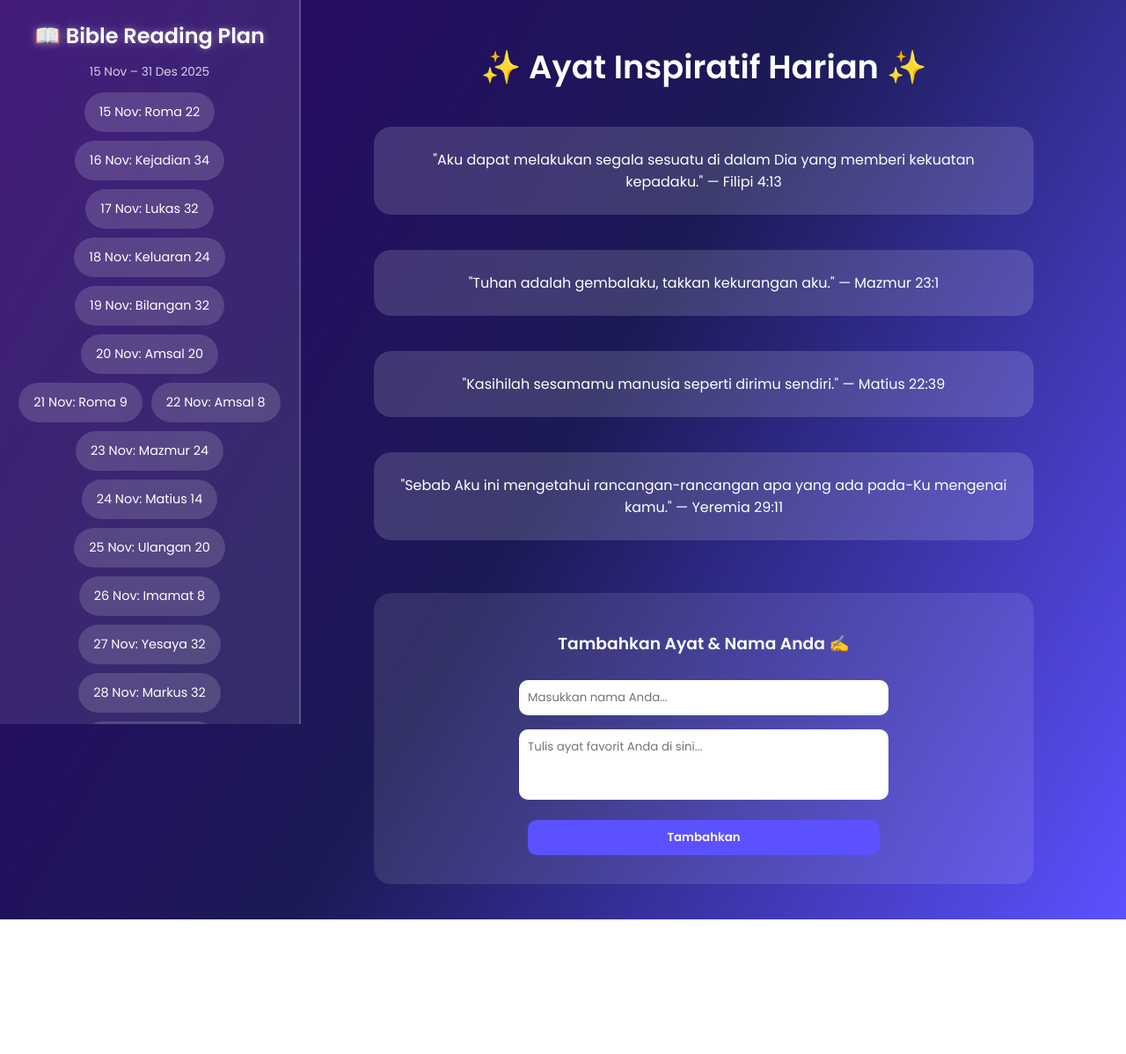
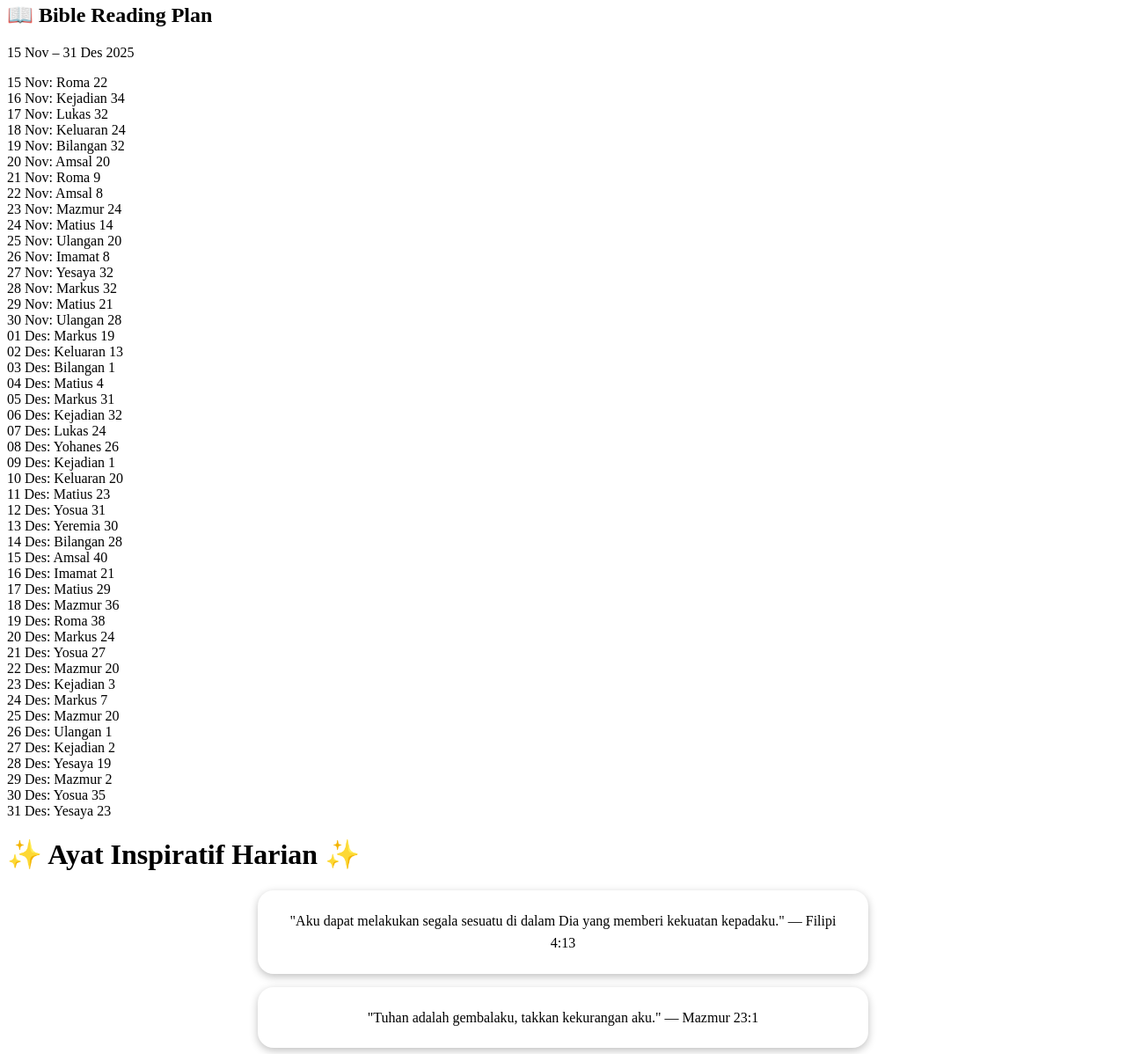
Before and after one commit to shirenkeysi97/Website, a plain HTML site: page index.html in a window 1280 px wide. Shown: the part 17-1215 px from the top of the page at 88% size. Before the commit the page ends 1062 px from the top, so only its background shows below. Drawn offline with Linux system fonts and the light colour scheme.

Commit message:
Update style.css

```diff
--- a/style.css
+++ b/style.css
@@ -1,222 +1,111 @@
-@import url('https://fonts.googleapis.com/css2?family=Poppins:wght@400;600&display=swap');
-
-/* === BASE === */
-body {
-  margin: 0;
-  font-family: 'Poppins', sans-serif;
-  display: flex;
-  flex-direction: row;
-  background: linear-gradient(120deg, #2e026d, #1b1a55, #5c51ff);
-  color: white;
-  overflow-x: hidden;
-  min-height: 100vh;
+/* === Verse Styling === */
+.verse {
+  background: rgba(255, 255, 255, 0.12);
+  padding: 22px;
+  border-radius: 18px;
+  margin: 15px auto;
+  width: 95%;
+  max-width: 650px;
+  text-align: center;
+  line-height: 1.6;
+  box-shadow: 0 3px 10px rgba(0,0,0,0.25);
 }
 
-/* === SIDEBAR === */
-.sidebar {
-  width: 300px;
-  background: rgba(255, 255, 255, 0.1);
-  backdrop-filter: blur(12px);
-  padding: 20px;
-  height: 100vh;
-  overflow-y: auto;
-  border-right: 2px solid rgba(255, 255, 255, 0.2);
-  position: fixed;
-  left: 0;
-  top: 0;
-  animation: fadeInLeft 1.2s ease;
-}
-
-@keyframes fadeInLeft {
-  from { opacity: 0; transform: translateX(-30px); }
-  to { opacity: 1; transform: translateX(0); }
-}
-
-.sidebar h2 {
+/* === Input Section Styling === */
+.input-section {
+  margin: 45px auto;
   text-align: center;
-  color: #fff;
-  font-size: 1.5rem;
-  margin-bottom: 10px;
-  text-shadow: 0 0 8px rgba(255, 255, 255, 0.4);
-}
-
-.plan-date {
-  text-align: center;
-  font-size: 0.85rem;
-  opacity: 0.8;
-}
-
-.plan {
-  display: flex;
-  flex-wrap: wrap;
-  gap: 10px;
-  justify-content: center;
-  margin-top: 10px;
-}
-
-.plan-bubble {
-  background: rgba(255, 255, 255, 0.15);
-  color: #fff;
-  border: 2px solid transparent;
-  border-radius: 50px;
-  padding: 10px 15px;
-  text-align: center;
-  cursor: pointer;
-  transition: all 0.3s ease;
-  font-size: 0.9rem;
-  user-select: none;
-}
-
-.plan-bubble:hover {
-  background: rgba(255, 255, 255, 0.3);
-  transform: translateY(-3px);
-}
-
-.plan-bubble.checked {
-  background: rgba(255, 255, 255, 0.4);
-  color: #00ffb3;
-  border-color: #00ffb3;
-  text-decoration: line-through;
-  font-weight: 600;
-}
-
-/* === MAIN CONTENT === */
-.content {
-  margin-left: 320px;
-  padding: 40px;
-  flex: 1;
+  background: linear-gradient(160deg, rgba(255,255,255,0.12), rgba(255,255,255,0.08));
+  padding: 25px 20px 35px;
+  border-radius: 20px;
+  max-width: 650px;
+  width: 95%;
+  box-shadow: 0 4px 15px rgba(0,0,0,0.25);
   display: flex;
   flex-direction: column;
   align-items: center;
 }
 
-h1 {
-  text-align: center;
+.input-section h3 {
+  color: #fff;
   margin-bottom: 20px;
-  font-size: 2.3rem;
-  color: #fff;
+  font-size: 1.2rem;
 }
 
-/* Verse Animation */
-.verse {
-  background: rgba(255, 255, 255, 0.15);
-  padding: 25px;
-  border-radius: 20px;
-  margin: 20px 0;
-  max-width: 700px;
+.input-section input,
+.input-section textarea {
   width: 90%;
+  max-width: 500px;
+  padding: 12px;
+  border: none;
+  border-radius: 10px;
+  font-family: 'Poppins', sans-serif;
+  font-size: 0.95rem;
+  margin-bottom: 12px;
   text-align: center;
-  opacity: 0;
-  transform: translateY(30px);
-  transition: opacity 0.6s ease, transform 0.6s ease;
+  box-shadow: 0 0 6px rgba(255, 255, 255, 0.15);
 }
 
-.verse.show {
-  opacity: 1;
-  transform: translateY(0);
+.input-section input::placeholder,
+.input-section textarea::placeholder {
+  color: rgba(255, 255, 255, 0.8);
 }
 
-/* Input Section */
-.input-section {
-  margin-top: 40px;
-  text-align: center;
-  background: rgba(255, 255, 255, 0.1);
-  padding: 25px;
-  border-radius: 20px;
-  animation: fadeInUp 1.5s ease;
-  max-width: 700px;
+.input-section button {
   width: 90%;
+  max-width: 500px;
+  background: #5c51ff;
+  color: #fff;
+  padding: 12px;
+  border: none;
+  border-radius: 10px;
+  font-weight: 600;
+  font-size: 1rem;
+  cursor: pointer;
+  transition: all 0.3s ease;
+  margin-top: 5px;
 }
 
-@keyframes fadeInUp {
-  from { opacity: 0; transform: translateY(30px); }
-  to { opacity: 1; transform: translateY(0); }
-}
-
-input, textarea, button {
-  font-family: 'Poppins', sans-serif;
-  border: none;
-  border-radius: 10px;
-  padding: 10px;
-  margin: 8px 0;
-  width: 90%;
-  max-width: 400px;
-}
-
-textarea {
-  resize: none;
-}
-
-button {
-  background-color: #5c51ff;
-  color: white;
-  font-weight: 600;
-  cursor: pointer;
-  transition: background 0.3s;
-}
-
-button:hover {
-  background-color: #7f73ff;
+.input-section button:hover {
+  background: #7f73ff;
+  transform: scale(1.03);
 }
 
 .custom-verse {
-  background: rgba(255, 255, 255, 0.15);
+  margin-top: 25px;
   padding: 15px;
+  background: rgba(255, 255, 255, 0.1);
   border-radius: 15px;
-  margin-top: 20px;
   text-align: center;
-}
-
-/* Scrollbar */
-::-webkit-scrollbar {
-  width: 6px;
-}
-
-::-webkit-scrollbar-thumb {
-  background: rgba(255, 255, 255, 0.3);
-  border-radius: 10px;
+  max-width: 500px;
+  width: 90%;
+  color: #fff;
+  line-height: 1.5;
+  font-style: italic;
 }
 
 /* === RESPONSIVE === */
 @media (max-width: 768px) {
-  body {
-    flex-direction: column;
-    align-items: center;
-  }
-
-  .sidebar {
-    position: relative;
+  .verse {
     width: 90%;
-    height: auto;
-    border-right: none;
-    border-bottom: 2px solid rgba(255, 255, 255, 0.2);
-    border-radius: 15px;
-    margin-top: 20px;
-  }
-
-  .content {
-    margin-left: 0;
-    padding: 20px;
-    align-items: center;
-    text-align: center;
-  }
-
-  h1 {
-    font-size: 1.8rem;
-  }
-
-  .verse {
-    width: 100%;
     font-size: 0.95rem;
     padding: 18px;
+    margin: 12px auto;
   }
 
   .input-section {
-    width: 100%;
+    width: 90%;
+    padding: 20px 15px 25px;
   }
 
-  .plan-bubble {
-    font-size: 0.8rem;
-    padding: 8px 12px;
+  .input-section h3 {
+    font-size: 1.05rem;
+  }
+
+  .input-section input,
+  .input-section textarea,
+  .input-section button {
+    width: 100%;
+    font-size: 0.9rem;
   }
 }
```
